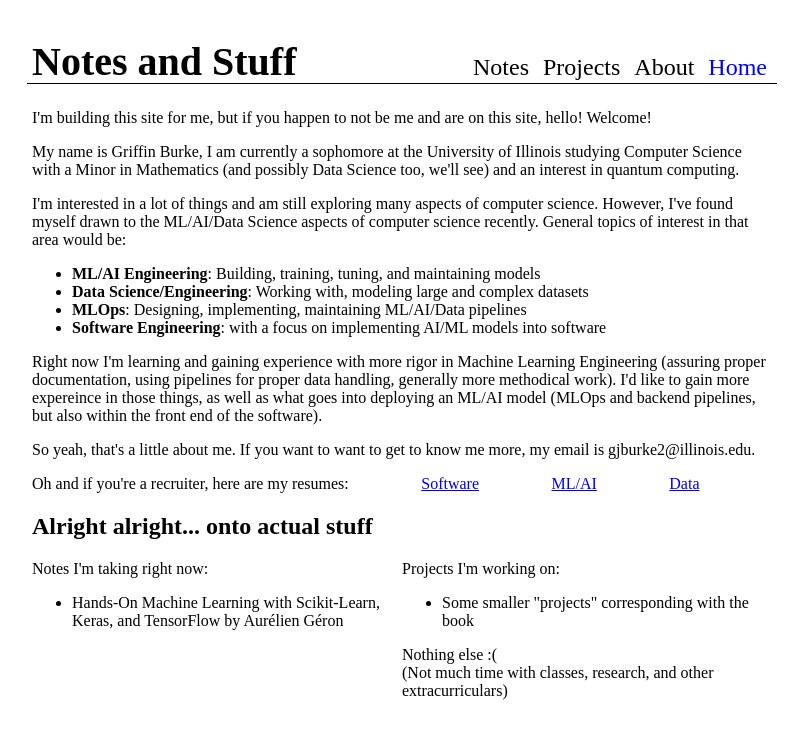
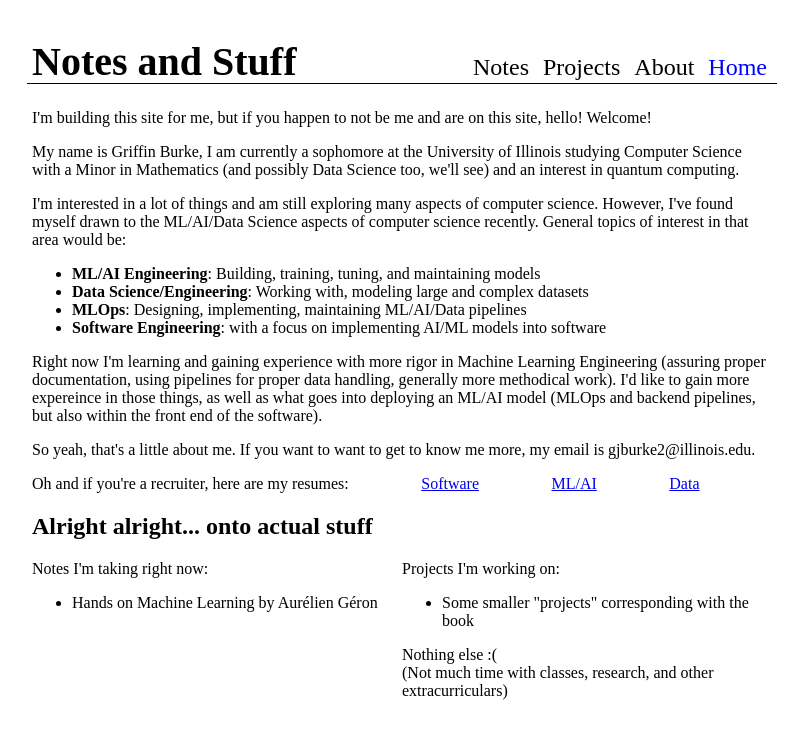
Before and after one commit to gjburke/gjburke.github.io, a Jekyll site: the page built from index.html, in a window 1280 px wide. Shown: the top 739 px of the page, without its empty margins (238-1035 px from the left). Built offline with Jekyll 4.4.1, drawn with Linux system fonts in a browser that asks for light colours.

Commit message:
Changed notes lists to auto-generate with _data yaml

```diff
--- /dev/null
+++ b/_data/current_notes.yaml
@@ -0,0 +1,3 @@
+- title: Hands on Machine Learning
+  author: Aurélien Géron
+  link: /notes/HoML.html
--- /dev/null
+++ b/_data/notes.yaml
@@ -0,0 +1,3 @@
+- title: Hands on Machine Learning
+  author: Aurélien Géron
+  link: /notes/HoML.html
--- a/index.html
+++ b/index.html
@@ -47,7 +47,9 @@ email: gjburke2@illinois.edu
             <div class="work-column">
                 <p><a href="/notes.html">Notes </a>I'm taking right now:</p>
                 <ul>
-                    <li><a href="/notes/HoML.html">Hands-On Machine Learning with Scikit-Learn, Keras, and TensorFlow by Aurélien Géron</a></li>
+                    {% for note in site.data.current_notes %}
+                        <li><a href="{{ note.link }}">{{ note.title }} by {{ note.author }}</a></li>
+                    {% endfor %}
                 </ul>
             </div>
             <div class="work-column">
--- a/notes.html
+++ b/notes.html
@@ -21,7 +21,9 @@ title: Notes
     <section>
         <h2>Here's the notes</h2>
         <ul class="notes-list">
-            <li><a href="/notes/HoML.html">Hands-On Machine Learning with Scikit-Learn, Keras, and TensorFlow by Aurélien Géron</a></li>
+            {% for note in site.data.notes %}
+                <li><a href="{{ note.link }}">{{ note.title }} by {{ note.author }}</a></li>
+            {% endfor %}
         </ul>
     </section>
 </div>
```
